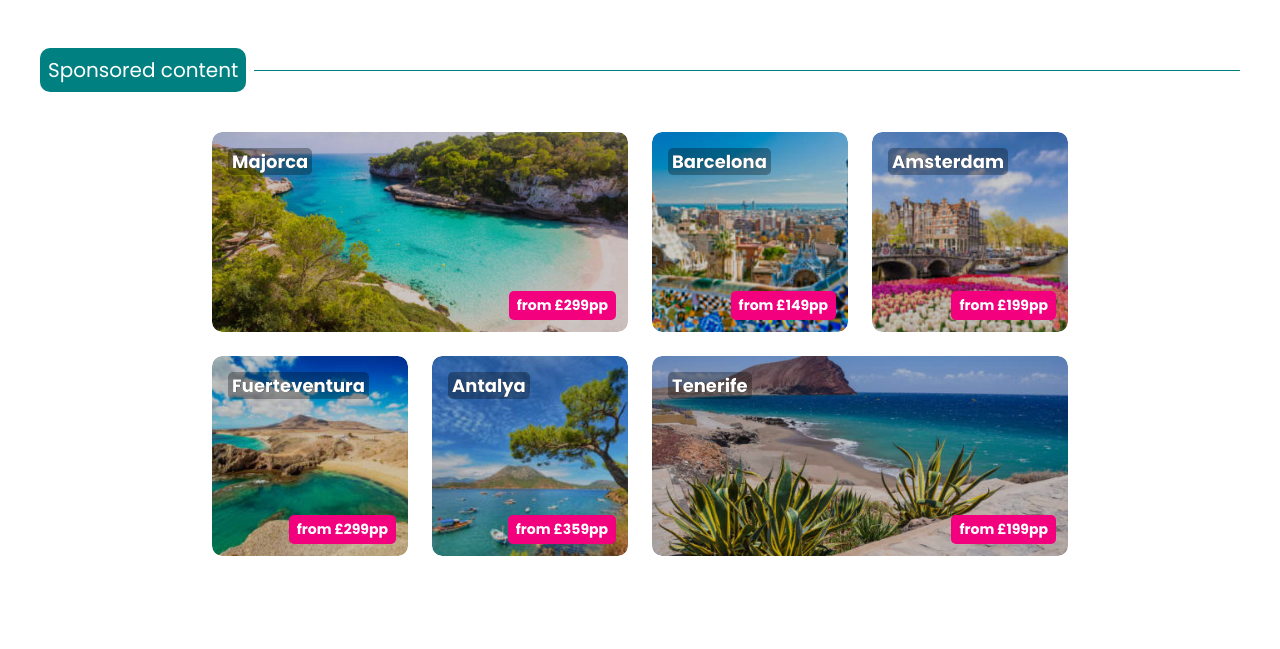
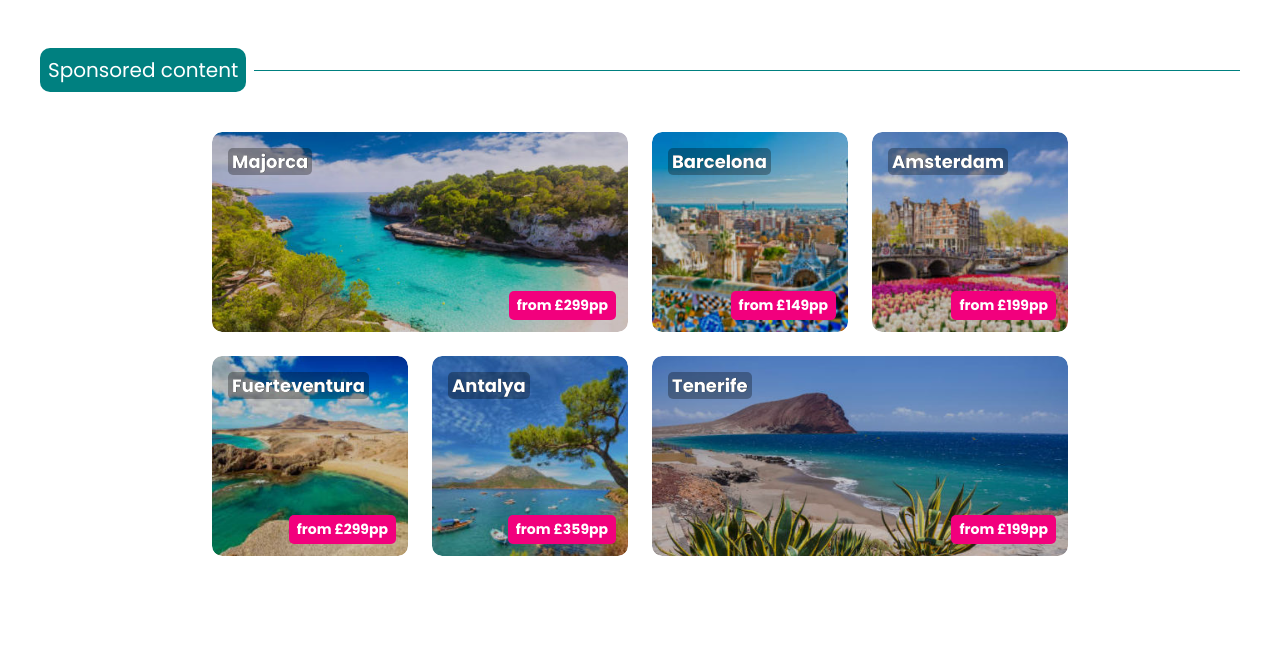
Before and after one commit to chrisenoch/travelnews, a website with bundled scripts: page index.html in a window 1280 px wide. Shown: the part 1720-2369 px from the top of the page. Built offline with nearby package versions, Linux system fonts and the light colour scheme; a web font is replaced by a local one.

Commit message:
object-position:top added to: .was-auto-resized img

```diff
--- a/sass/javascript_dependent/auto-resize.scss
+++ b/sass/javascript_dependent/auto-resize.scss
@@ -10,4 +10,5 @@
   min-height: inherit;
   max-height: inherit;
   object-fit: cover;
+  object-position: top;
 }
```
Also changed, not shown: css/style.css.
